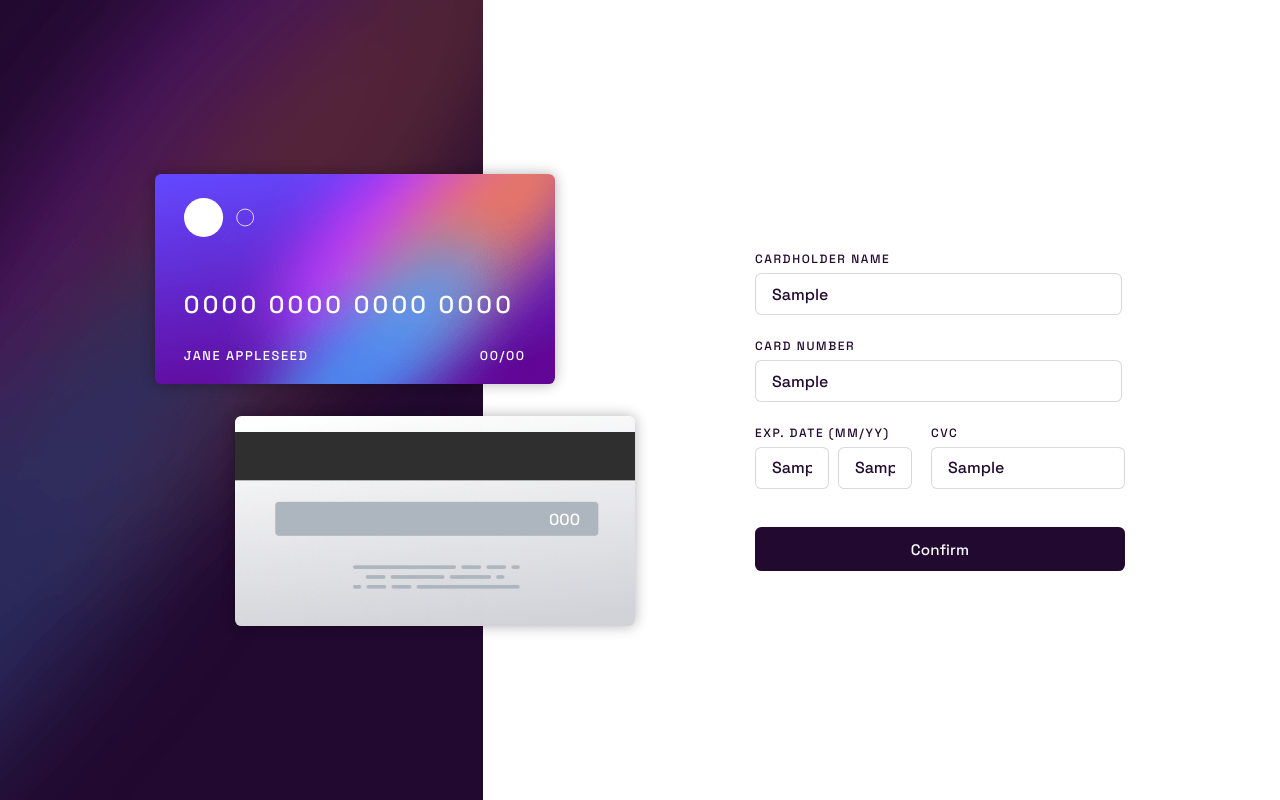
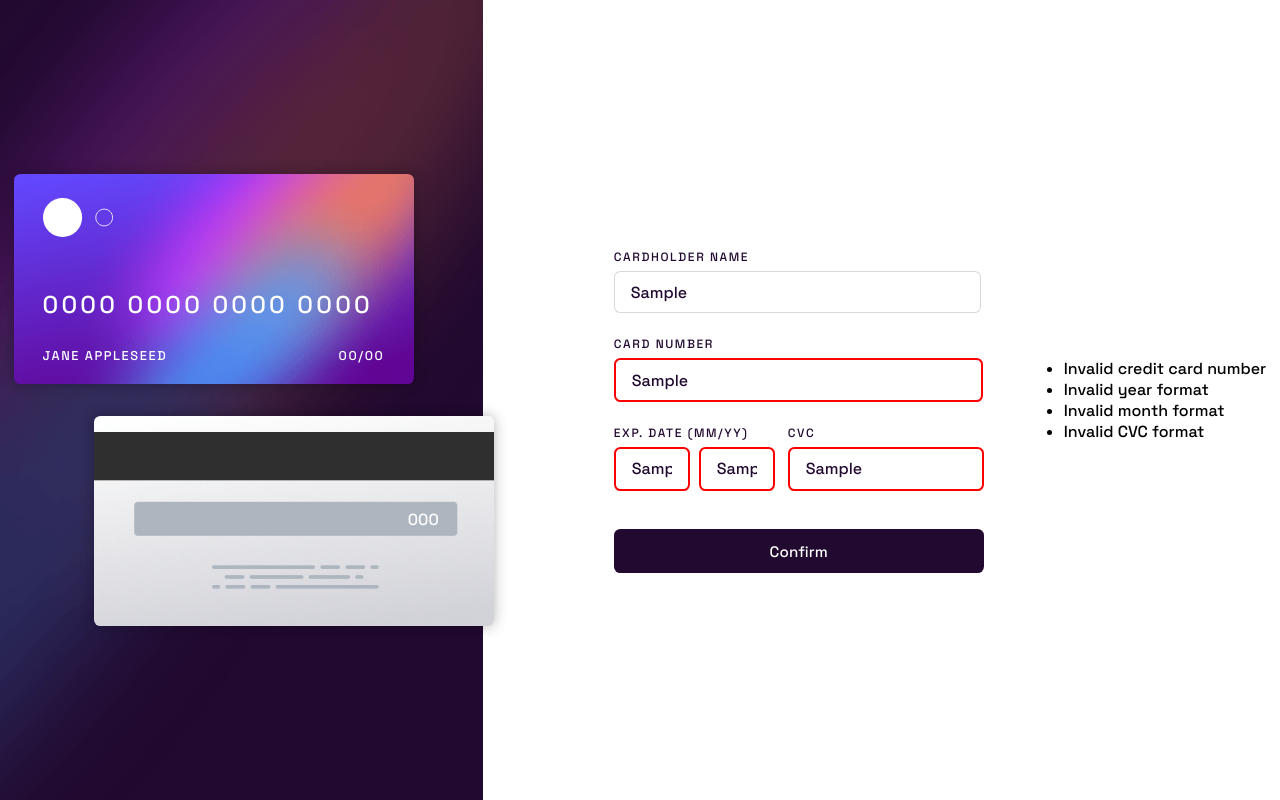
Before and after one commit to agusscript/interactive-card-details-form, a plain HTML site: page index.html in a window 1280 px wide. Both pictures are taken after typing "Sample", "Sample", "Sample", "Sample", "Sample" into the empty fields and a click on the button "Confirm". Drawn offline with Linux system fonts and the light colour scheme.

Commit message:
Add manageError and validateForm functional functions

```diff
--- a/index.html
+++ b/index.html
@@ -25,26 +25,30 @@
       </div>
     </div>
 
-    <form class="card-form">
+    <form id="card-form">
       <label for="name">CARDHOLDER NAME</label>
       <input type="text" id="name" name="name" placeholder="e.g. Jane Appleseed">
 
       <label for="card-number">CARD NUMBER</label>
-      <input type="text" id="card-number" placeholder="e.g. 1234 5678 9123 0000" maxlength="16" inputmode="numeric">
+      <input type="text" id="card-number" name="card-number" placeholder="e.g. 1234 5678 9123 0000" maxlength="16" inputmode="numeric">
 
       <div class="bottom-inputs-container">
         <div class="date-inputs-container">
           <label>EXP. DATE (MM/YY)</label>
-          <input id="MM" type="text" placeholder="MM" maxlength="2" inputmode="numeric">
-          <input id="YY" type="text" placeholder="YY" maxlength="2" inputmode="numeric">
+          <input id="MM" type="text" name="MM" placeholder="MM" maxlength="2" inputmode="numeric">
+          <input id="YY" type="text" name="YY" placeholder="YY" maxlength="2" inputmode="numeric">
         </div>
         <div class="cvc-container">
           <label for="CVC">CVC</label>
-          <input type="text" id="CVC" placeholder="e.g. 123" maxlength="3" inputmode="numeric">
+          <input type="text" id="CVC" name="CVC" placeholder="e.g. 123" maxlength="3" inputmode="numeric">
         </div>
       </div>
       <button id="btn-confirm">Confirm</button>
     </form>
+
+    <ul id="errorsText">
+
+    </ul>
 
     <!-- Completed state start -->
 
--- a/script.js
+++ b/script.js
@@ -1,29 +1,16 @@
-const $form = document.querySelector(".card-form");
-const $inputName = document.querySelector("#name");
-const $inputcardNumber = document.querySelector("#card-number");
-const $inputYY = document.querySelector("#YY");
-const $inputMM = document.querySelector("#MM");
-const $inputCVC = document.querySelector("#CVC");
-const userName = $inputName.value;
-const cardNumber = $inputcardNumber.value;
-const YY = $inputYY.value;
-const MM = $inputMM.value;
-const CVC = $inputCVC.value;
-
-function validateForm(event) {
-  const $submittedStatus = document.querySelector(".submitted-status");
-  // $form.classList.add("occult");
-  // $submittedStatus.classList.remove("occult");
-
-  event.preventDefault();
-}
+const $form = document.querySelector("#card-form");
+const userName = $form.name.value;
+const cardNumber = $form["card-number"].value;
+const YY = $form.YY.value;
+const MM = $form.MM.value;
+const CVC = $form.CVC.value;
 
 function validateName(userName) {
-  if(userName.length === 0) {
+  if (userName.length === 0) {
     return "This field cannot be blank";
-  } else if(userName.length > 50) {
+  } else if (userName.length > 50) {
     return "This field cannot contain more than 50 characters";
-  } else if(!/^[ a-z]+$/i.test(userName)) {
+  } else if (!/^[ a-z]+$/i.test(userName)) {
     return "This field can only contain letters";
   } else {
     return "";
@@ -31,9 +18,9 @@ function validateName(userName) {
 }
 
 function validateCardNumber(cardNumber) {
-  if(cardNumber.length === 0) {
+  if (cardNumber.length === 0) {
     return "This field cannot be blank";
-  } else if(!/([0-9]{4}\s?){4}/.test(cardNumber)){
+  } else if (!/([0-9]{4}\s?){4}/.test(cardNumber)) {
     return "Invalid credit card number";
   } else {
     return "";
@@ -41,7 +28,7 @@ function validateCardNumber(cardNumber) {
 }
 
 function validateYear(YY) {
-  if(YY.length === 0) {
+  if (YY.length === 0) {
     return "This field cannot be blank";
   } else if (!/^[0-9][0-9]$/.test(YY)) {
     return "Invalid year format";
@@ -51,7 +38,7 @@ function validateYear(YY) {
 }
 
 function validateMonth(MM) {
-  if(MM.length === 0) {
+  if (MM.length === 0) {
     return "This field cannot be blank";
   } else if (!/^0[0-9]|1[0-2]$/.test(MM)) {
     return "Invalid month format";
@@ -61,7 +48,7 @@ function validateMonth(MM) {
 }
 
 function validateCVC(CVC) {
-  if(CVC.length === 0) {
+  if (CVC.length === 0) {
     return "This field cannot be blank";
   } else if (!/^[0-9][0-9][0-9]$/.test(CVC)) {
     return "Invalid CVC format";
@@ -70,4 +57,59 @@ function validateCVC(CVC) {
   }
 }
 
+function validateForm(event) {
+  const $submittedStatus = document.querySelector(".submitted-status");
+  const userName = $form.name.value;
+  const cardNumber = $form["card-number"].value;
+  const YY = $form.YY.value;
+  const MM = $form.MM.value;
+  const CVC = $form.CVC.value;
+
+  const errorName = validateName(userName);
+  const errorCardNumber = validateCardNumber(cardNumber);
+  const errorYear = validateYear(YY);
+  const errorMonth = validateMonth(MM);
+  const errorCVC = validateCVC(CVC);
+
+  const errors = {
+    name: errorName,
+    "card-number": errorCardNumber,
+    YY: errorYear,
+    MM: errorMonth,
+    CVC: errorCVC,
+  };
+
+  const noErrors = manageErrors(errors) === 0;
+
+  if (noErrors) {
+    $form.classList.add("occult");
+    $submittedStatus.classList.remove("occult");
+  }
+
+  event.preventDefault();
+}
+
+function manageErrors(errors) {
+  const keys = Object.keys(errors);
+  let numberOfErrors = 0;
+  const $errorTextContainer = document.querySelector("#errorsText");
+
+  keys.forEach(function (key) {
+    const error = errors[key];
+
+    if (error) {
+      numberOfErrors++;
+      $form[key].className = "error";
+
+      const errorText = document.createElement("li");
+      errorText.textContent = error;
+      $errorTextContainer.appendChild(errorText);
+    } else {
+      $form[key].className = "";
+    }
+  });
+
+  return numberOfErrors;
+}
+
 $form.onsubmit = validateForm;
--- a/styles.css
+++ b/styles.css
@@ -29,6 +29,10 @@ main {
 
 .occult {
   display: none;
+}
+
+.error {
+  border: 2px solid red;
 }
 
 .card {
@@ -117,6 +121,7 @@ form input {
 form input:focus {
   border: none;
   border: 1px solid hsl(278, 94%, 30%);
+  background-color:  rgba(235, 235, 235, 0.637);
 }
 
 ::placeholder {
```
